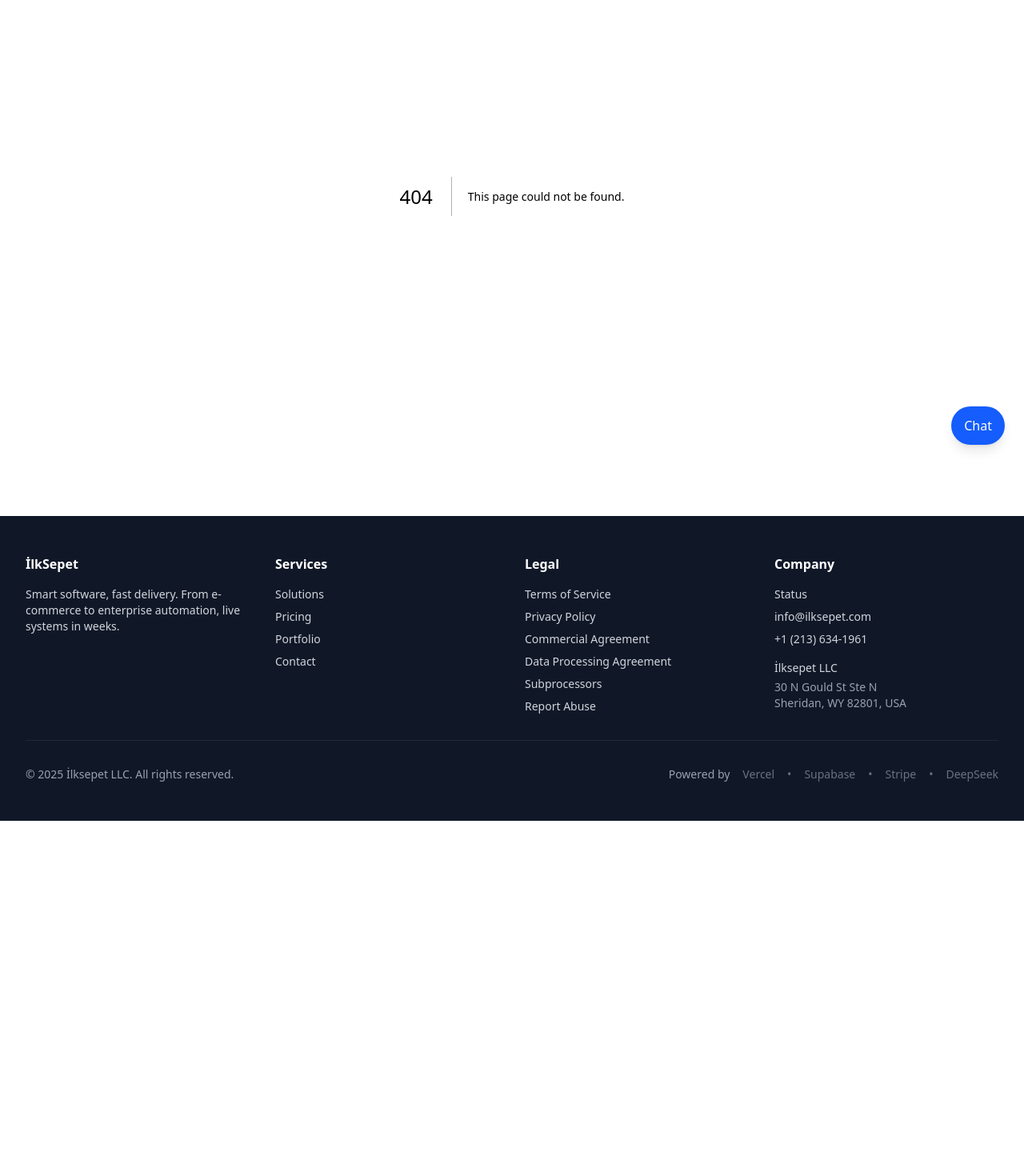
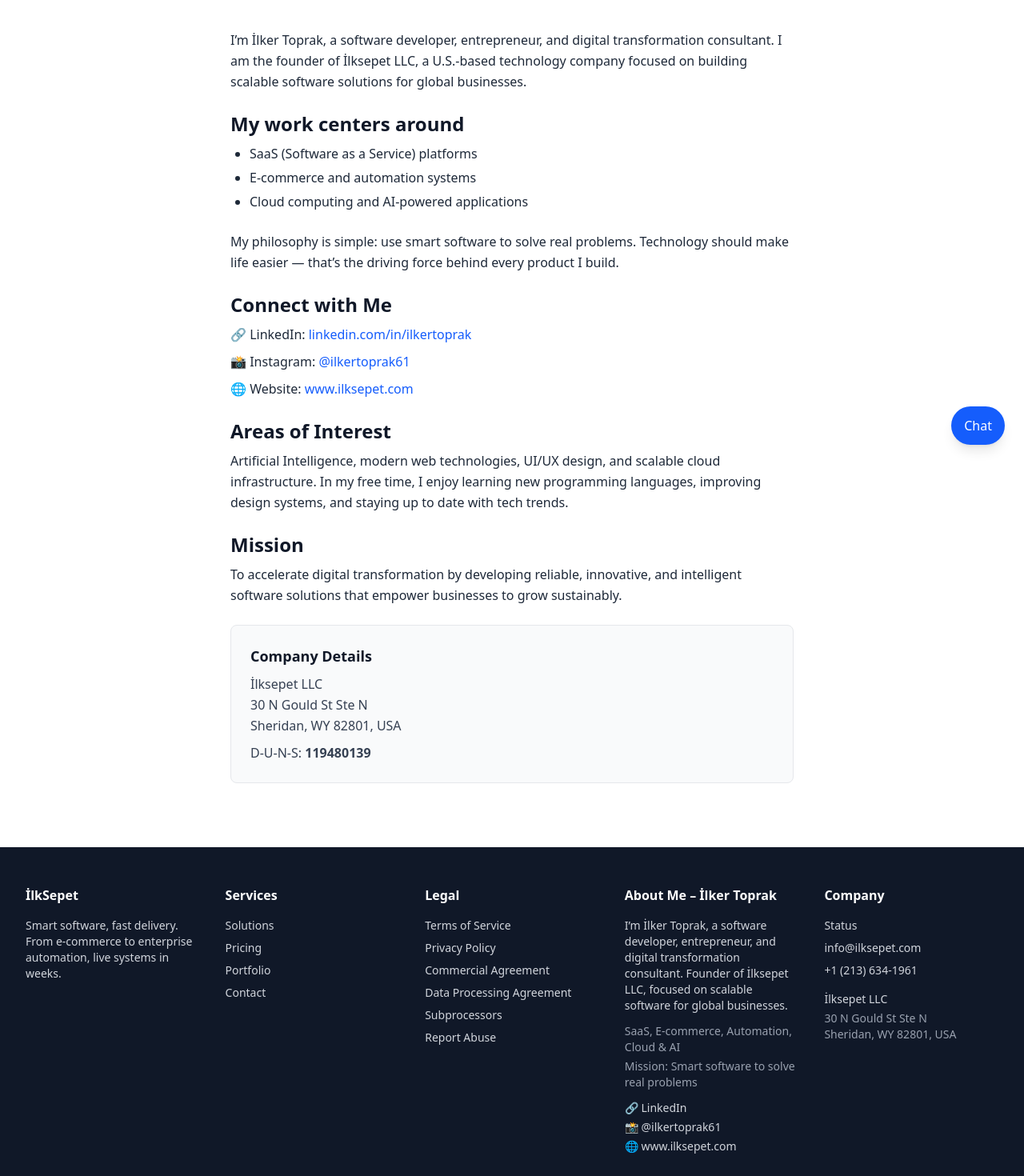
Before and after one commit to litxtech/ilksepet, a Next.js app: page /about in a window 1280 px wide. Before the commit this address had no page. Shown: the part 220-1690 px from the top of the page at 80% size. Before the commit the page ends 1246 px from the top, so only its background shows below. Built offline with nearby package versions, Linux system fonts and the light colour scheme.

Commit message:
feat(about): add About page for İlker Toprak and add D-U-N-S 119480139 to footer

```diff
--- /dev/null
+++ b/src/app/about/page.tsx
@@ -0,0 +1,67 @@
+export const metadata = {
+  title: "About – İlker Toprak | İlksepet LLC",
+  description: "About İlker Toprak – Founder of İlksepet LLC. Software developer, entrepreneur, and digital transformation consultant.",
+};
+
+export default function AboutPage() {
+  return (
+    <main className="bg-white min-h-screen py-20">
+      <div className="container mx-auto px-6 md:px-8 max-w-3xl">
+        <header className="mb-10">
+          <h1 className="text-4xl font-bold text-gray-900 mb-2">About Me – İlker Toprak</h1>
+          <p className="text-gray-600">Founder, İlksepet LLC</p>
+        </header>
+
+        <section className="space-y-6 text-gray-800 leading-relaxed">
+          <p>
+            I’m İlker Toprak, a software developer, entrepreneur, and digital transformation consultant. I am the founder of İlksepet LLC, a U.S.-based technology company focused on building scalable software solutions for global businesses.
+          </p>
+
+          <div>
+            <h2 className="text-2xl font-semibold text-gray-900 mb-2">My work centers around</h2>
+            <ul className="list-disc pl-6 space-y-1">
+              <li>SaaS (Software as a Service) platforms</li>
+              <li>E-commerce and automation systems</li>
+              <li>Cloud computing and AI-powered applications</li>
+            </ul>
+          </div>
+
+          <p>
+            My philosophy is simple: use smart software to solve real problems. Technology should make life easier — that’s the driving force behind every product I build.
+          </p>
+
+          <div>
+            <h2 className="text-2xl font-semibold text-gray-900 mb-2">Connect with Me</h2>
+            <ul className="space-y-2">
+              <li>🔗 LinkedIn: <a href="https://linkedin.com/in/ilkertoprak" target="_blank" rel="noopener noreferrer" className="text-blue-600 hover:underline">linkedin.com/in/ilkertoprak</a></li>
+              <li>📸 Instagram: <a href="https://instagram.com/ilkertoprak61" target="_blank" rel="noopener noreferrer" className="text-blue-600 hover:underline">@ilkertoprak61</a></li>
+              <li>🌐 Website: <a href="https://www.ilksepet.com" target="_blank" rel="noopener noreferrer" className="text-blue-600 hover:underline">www.ilksepet.com</a></li>
+            </ul>
+          </div>
+
+          <div>
+            <h2 className="text-2xl font-semibold text-gray-900 mb-2">Areas of Interest</h2>
+            <p>
+              Artificial Intelligence, modern web technologies, UI/UX design, and scalable cloud infrastructure. In my free time, I enjoy learning new programming languages, improving design systems, and staying up to date with tech trends.
+            </p>
+          </div>
+
+          <div>
+            <h2 className="text-2xl font-semibold text-gray-900 mb-2">Mission</h2>
+            <p>
+              To accelerate digital transformation by developing reliable, innovative, and intelligent software solutions that empower businesses to grow sustainably.
+            </p>
+          </div>
+
+          <div className="bg-gray-50 border border-gray-200 rounded-lg p-6">
+            <h3 className="text-lg font-semibold text-gray-900 mb-2">Company Details</h3>
+            <p className="text-gray-700">İlksepet LLC</p>
+            <p className="text-gray-700">30 N Gould St Ste N</p>
+            <p className="text-gray-700">Sheridan, WY 82801, USA</p>
+            <p className="text-gray-700 mt-2">D‑U‑N‑S: <span className="font-semibold">119480139</span></p>
+          </div>
+        </section>
+      </div>
+    </main>
+  );
+}
--- a/src/components/Footer.tsx
+++ b/src/components/Footer.tsx
@@ -4,7 +4,7 @@
   return (
     <footer className="bg-gray-900 text-gray-300">
       <div className="mx-auto max-w-7xl px-6 py-12 md:px-8">
-        <div className="grid grid-cols-1 md:grid-cols-4 gap-8">
+        <div className="grid grid-cols-1 md:grid-cols-5 gap-8">
           <div>
             <h3 className="text-white font-semibold mb-4">İlkSepet</h3>
             <p className="text-sm">
@@ -75,6 +75,28 @@
           </div>
 
           <div>
+            <h4 className="text-white font-semibold mb-4">About Me – İlker Toprak</h4>
+            <p className="text-sm mb-3">
+              I’m İlker Toprak, a software developer, entrepreneur, and digital transformation consultant. Founder of İlksepet LLC, focused on scalable software for global businesses.
+            </p>
+            <ul className="space-y-1 text-sm">
+              <li className="text-gray-400">SaaS, E‑commerce, Automation, Cloud & AI</li>
+              <li className="text-gray-400">Mission: Smart software to solve real problems</li>
+            </ul>
+            <div className="mt-3 space-y-1 text-sm">
+              <p>
+                🔗 <a href="https://linkedin.com/in/ilkertoprak" target="_blank" rel="noopener noreferrer" className="hover:text-white">LinkedIn</a>
+              </p>
+              <p>
+                📸 <a href="https://instagram.com/ilkertoprak61" target="_blank" rel="noopener noreferrer" className="hover:text-white">@ilkertoprak61</a>
+              </p>
+              <p>
+                🌐 <a href="https://www.ilksepet.com" target="_blank" rel="noopener noreferrer" className="hover:text-white">www.ilksepet.com</a>
+              </p>
+            </div>
+          </div>
+
+          <div>
             <h4 className="text-white font-semibold mb-4">Company</h4>
             <ul className="space-y-2 text-sm">
               <li>
@@ -109,6 +131,8 @@
               © {new Date().getFullYear()} İlksepet LLC. All rights reserved.
             </p>
             <div className="mt-4 md:mt-0 flex items-center space-x-4 text-sm">
+              <span className="text-gray-400">D‑U‑N‑S: 119480139</span>
+              <span className="text-gray-500">•</span>
               <span className="text-gray-400">Powered by</span>
               <span className="text-gray-500">Vercel</span>
               <span className="text-gray-500">•</span>
```
